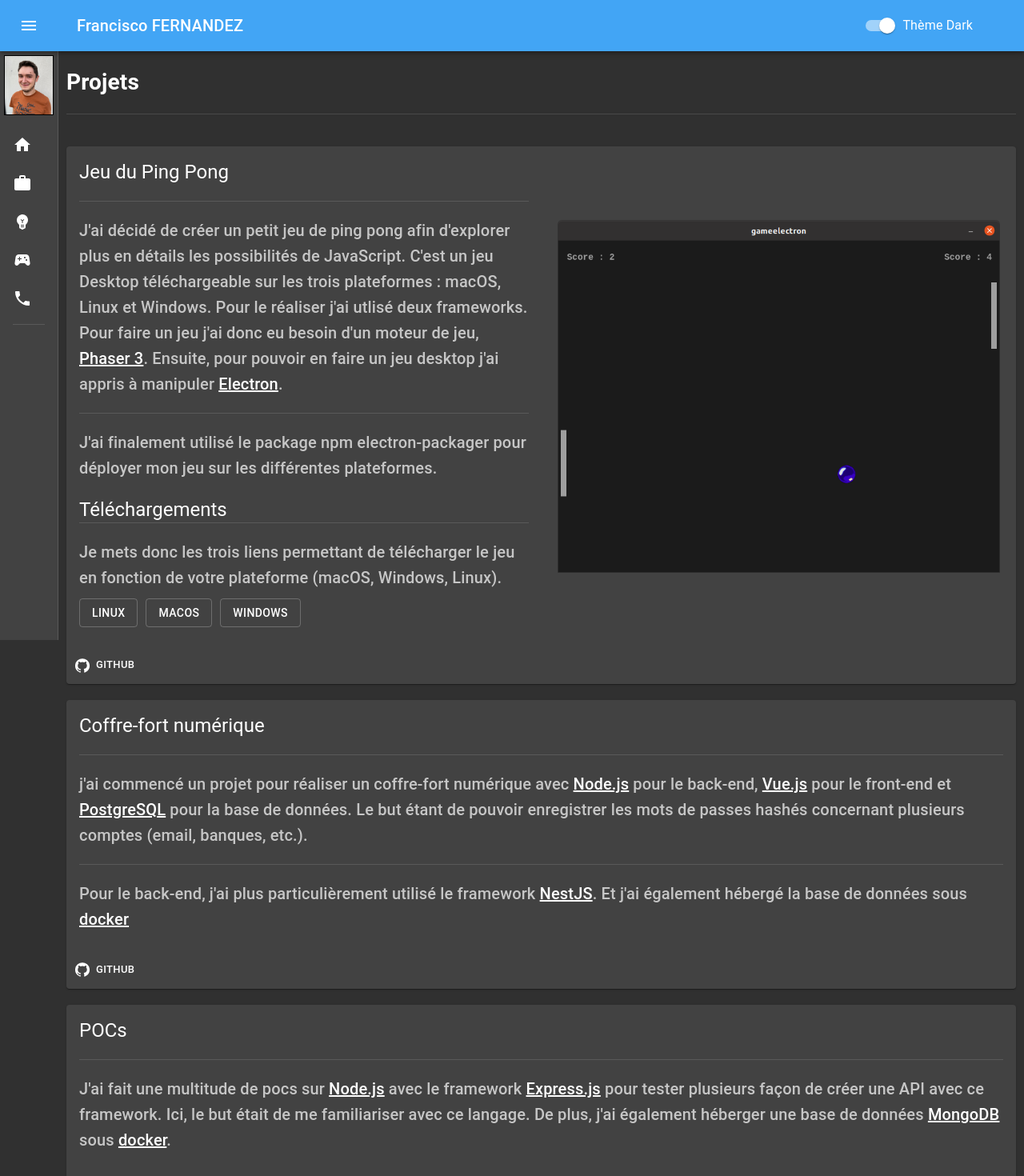
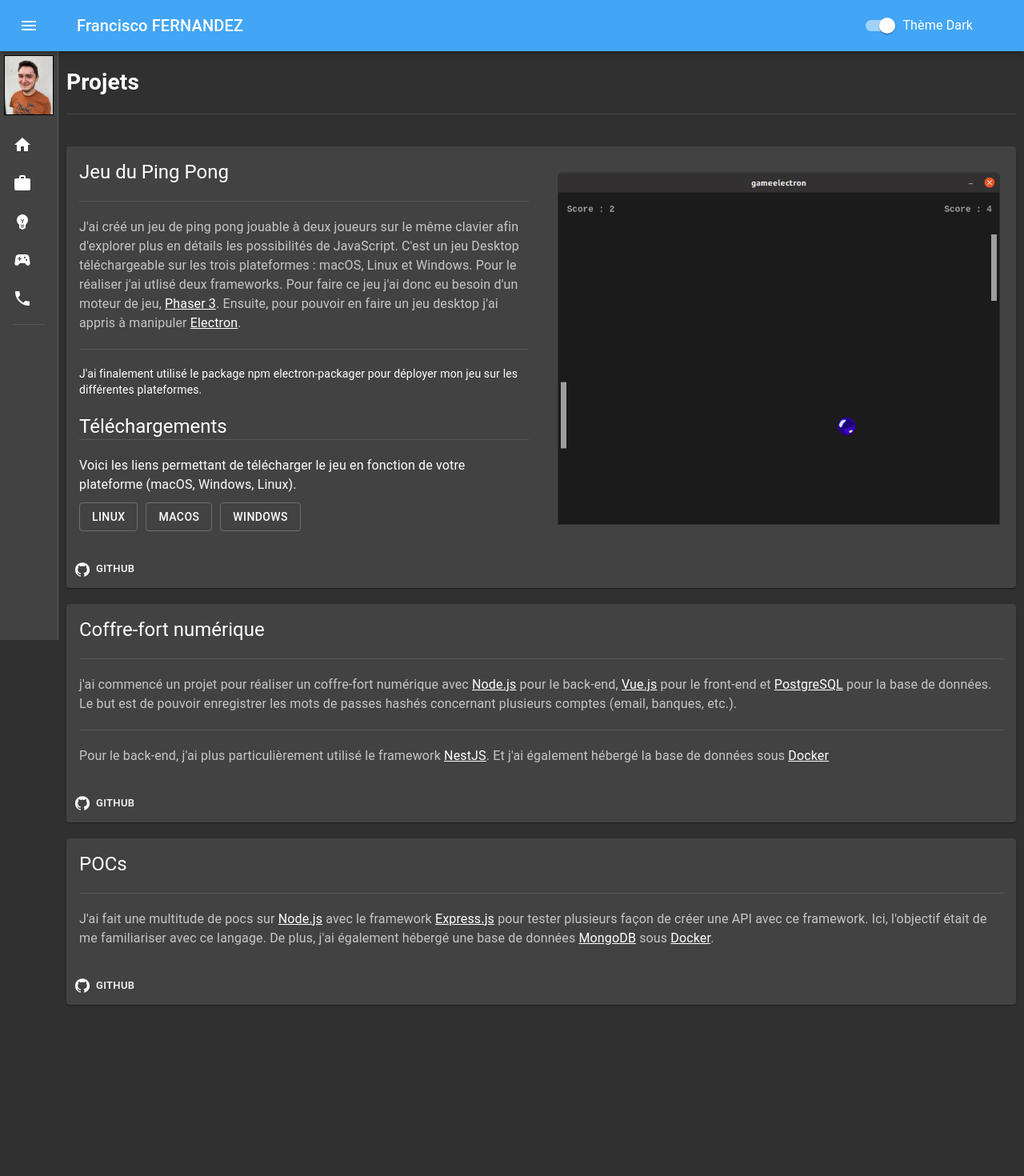
Before and after one commit to Bedhiver/websitefrancisco, a React (Create React App) app: page /projects in a window 1280 px wide. Shown: the top 1470 px of the page at 80% size. After the commit the page ends 1261 px from the top, so only its background shows below. Built offline with nearby package versions, Linux system fonts and the light colour scheme.

Commit message:
style: modifying font size and fix orthography in every components

```diff
--- a/src/App.js
+++ b/src/App.js
@@ -21,11 +21,6 @@
 
   const language = translateTo("french");
 
-  const path = {
-    toHello: "/hello",
-    toHome: "/",
-  };
-
   return (
     <ThemeProvider
       theme={isDark ? defaultTheme.darkTheme : defaultTheme.lightTheme}
@@ -37,7 +32,7 @@
               <DrawerLeft
                 onChangeTheme={onChangeTheme}
                 language={language}
-                content={<Dashboard path={path} />}
+                content={<Dashboard />}
               />
             </Route>
             <Route exact path="/experience">
--- a/src/assets/assetsDashboard.js
+++ b/src/assets/assetsDashboard.js
@@ -106,7 +106,7 @@
   other: [
     {
       img: logoDocker,
-      title: "docker",
+      title: "Docker",
     },
     {
       img: logoElectron,
--- a/src/assets/assetsProject.js
+++ b/src/assets/assetsProject.js
@@ -1,4 +1,4 @@
-import { Button } from "@material-ui/core";
+import { Button, Typography } from "@material-ui/core";
 import CustomExternalUrl from "../components/CustomExternalUrl";
 import pongScreen from "./pongScreen.png";
 import "./../styles/test.css";
@@ -37,7 +37,7 @@
     url: "https://www.mongodb.com/fr-fr",
   },
   {
-    wordLinked: "docker",
+    wordLinked: "Docker",
     url: "https://www.docker.com/",
   },
 ];
@@ -56,11 +56,11 @@
       {
         subTitle: "",
         description: (
-          <div>
-            J'ai décidé de créer un petit jeu de ping pong afin d'explorer plus
+          <Typography color="textSecondary">
+            J'ai créé un jeu de ping pong jouable à deux joueurs sur le même clavier afin d'explorer plus
             en détails les possibilités de JavaScript. C'est un jeu Desktop
             téléchargeable sur les trois plateformes : macOS, Linux et Windows.
-            Pour le réaliser j'ai utlisé deux frameworks. Pour faire un jeu j'ai
+            Pour le réaliser j'ai utlisé deux frameworks. Pour faire ce jeu j'ai
             donc eu besoin d'un moteur de jeu,{" "}
             {
               <CustomExternalUrl // Phaser 3
@@ -77,7 +77,7 @@
               />
             }
             .
-          </div>
+          </Typography>
         ),
       },
       {
@@ -88,14 +88,14 @@
       {
         subTitle: "Téléchargements",
         description: (
-          <div
+          <Typography
             style={{
               display: "flex",
               flexWrap: "wrap",
               gap: "10px",
             }}
           >
-            Je mets donc les trois liens permettant de télécharger le jeu en
+            Voici les liens permettant de télécharger le jeu en
             fonction de votre plateforme (macOS, Windows, Linux).
             <Button variant={"outlined"}>
               <CustomExternalUrl
@@ -124,7 +124,7 @@
                 isDecoration={false}
               />
             </Button>
-          </div>
+          </Typography>
         ),
       },
     ],
@@ -137,7 +137,7 @@
       {
         subTitle: "",
         description: (
-          <div>
+          <Typography color="textSecondary">
             j'ai commencé un projet pour réaliser un coffre-fort numérique avec{" "}
             {
               <CustomExternalUrl // Node.js
@@ -159,16 +159,16 @@
                 isDecoration={true}
               />
             }{" "}
-            pour la base de données. Le but étant de pouvoir enregistrer les
+            pour la base de données. Le but est de pouvoir enregistrer les
             mots de passes hashés concernant plusieurs comptes (email, banques,
             etc.).
-          </div>
+          </Typography>
         ),
       },
       {
         subTitle: "",
         description: (
-          <div>
+          <Typography color="textSecondary">
             Pour le back-end, j'ai plus particulièrement utilisé le framework{" "}
             {
               <CustomExternalUrl // NestJS
@@ -179,11 +179,11 @@
             . Et j'ai également hébergé la base de données sous{" "}
             {
               <CustomExternalUrl // docker
-                link={handleCorrectItem("docker")}
+                link={handleCorrectItem("Docker")}
                 isDecoration={true}
               />
             }
-          </div>
+          </Typography>
         ),
       },
     ],
@@ -196,7 +196,7 @@
       {
         subTitle: "",
         description: (
-          <div>
+          <Typography color="textSecondary">
             J'ai fait une multitude de pocs sur{" "}
             {
               <CustomExternalUrl // Node.js
@@ -212,8 +212,8 @@
               />
             }{" "}
             pour tester plusieurs façon de créer une API avec ce framework. Ici,
-            le but était de me familiariser avec ce langage. De plus, j'ai
-            également héberger une base de données{" "}
+            l'objectif était de me familiariser avec ce langage. De plus, j'ai
+            également hébergé une base de données{" "}
             {
               <CustomExternalUrl // MongoDB
                 link={handleCorrectItem("MongoDB")}
@@ -223,12 +223,12 @@
             sous{" "}
             {
               <CustomExternalUrl // docker
-                link={handleCorrectItem("docker")}
+                link={handleCorrectItem("Docker")}
                 isDecoration={true}
               />
             }
             .
-          </div>
+          </Typography>
         ),
       },
     ],
--- a/src/components/CardDashboardTechnology.js
+++ b/src/components/CardDashboardTechnology.js
@@ -1,5 +1,4 @@
 import { Card, CardContent, CardMedia, Typography } from "@material-ui/core";
-
 import React from "react";
 
 export default function CardDashboardTechnology({ imgSrc, title }) {
@@ -16,10 +15,6 @@
         <Typography gutterBottom variant="h5" component="h2">
           {title}
         </Typography>
-        {/* <Typography variant="body2" color="textSecondary" component="p">
-          Lizards are a widespread group of squamate reptiles, with over 6,000
-          species, ranging across all continents except Antarctica
-        </Typography> */}
       </CardContent>
     </Card>
   );
--- a/src/components/CardExperience.js
+++ b/src/components/CardExperience.js
@@ -33,7 +33,7 @@
       xs: 6,
       display: "block",
     };
-    if (imgSrc.img == null || dimensions.width < 960) {
+    if (imgSrc.img == null || dimensions.width < 1000) {
       param.xs = 9;
       param.display = "none";
     } else {
@@ -44,11 +44,9 @@
   }
 
   return (
-    // <div style={{ maxWidth: "1250px" }}>
     <div style={{ width: "100%" }}>
       <Card>
         <Grid container className={classes.grid}>
-          {/* <Grid item xs={3} className={classes.griditem}> */}
           <Grid item xs={3} style={{ display: isImageOrSmall().display }}>
             <CardMedia
               component="img"
@@ -89,7 +87,7 @@
                 {element.subTitle}
               </Typography>
               {element.descriptions.map((description, i) => (
-                <Typography color="textSecondary" variant="h6" key={i}>
+                <Typography color="textSecondary" key={i}>
                   {description}
                 </Typography>
               ))}
--- a/src/components/CardProject.js
+++ b/src/components/CardProject.js
@@ -65,9 +65,9 @@
                 </Typography>
                 <Divider />
                 <br />
-                <Typography variant="h6" color="textSecondary">
+                {/* <Typography variant="h6" color="textSecondary"> */}
                   {element.description}
-                </Typography>
+                {/* </Typography> */}
               </div>
             ))}
           </CardContent>
--- a/src/components/Dashboard.js
+++ b/src/components/Dashboard.js
@@ -1,6 +1,7 @@
 import React from "react";
 import { Divider, Typography } from "@material-ui/core";
 import CardDashboardWebsite from "./CardDashboardWebsite";
+import CardDashboardTechnology from "./CardDashboardTechnology";
 import { Grid, Paper } from "@material-ui/core";
 import {
   imgArray,
@@ -11,9 +12,8 @@
 import "./../styles/DashboardStyle.css";
 import DashboardStyle from "../styles/DashboardStyle";
 import DrawerLeftStyle from "../styles/DrawerLeftStyle";
-import CardDashboardTechnology from "./CardDashboardTechnology";
 
-export default function Main(props) {
+export default function Main() {
   const classes = DrawerLeftStyle();
   const customStyle = DashboardStyle();
 
--- a/src/components/Pong.js
+++ b/src/components/Pong.js
@@ -13,8 +13,8 @@
         <h2>Controles clavier :</h2>
         <p>Joueur 1 : Z et S</p>
         <p>
-          Joueur 2 : <span class="spanPong">&#8593;</span>
-          et <span class="spanPong">&#8595;</span>
+          Joueur 2 : <span className="spanPong">&#8593;</span>
+          et <span className="spanPong">&#8595;</span>
         </p>
         <iframe
           id="iframe-pong"
--- a/src/styles/CardExperienceStyle.js
+++ b/src/styles/CardExperienceStyle.js
@@ -3,7 +3,7 @@
 const CardExperienceStyle = makeStyles((theme) => ({
   typoTitle: {
     fontSize: "2.125rem",
-    "@media (max-width: 960px)": {
+    "@media (max-width: 1000px)": {
       fontSize: "1.5rem",
     },
     position: "relative",
@@ -24,7 +24,7 @@
     minWidth: "215px",
   },
   griditem: {
-    "@media (max-width: 960px)": {
+    "@media (max-width: 1000px)": {
       display: "none",
     },
   },
--- a/src/utils/DrawerLeftMenu.js
+++ b/src/utils/DrawerLeftMenu.js
@@ -21,7 +21,7 @@
     path: "/projects",
   },
   {
-    categoryName: "Jeu",
+    categoryName: "Ping Pong",
     icon: SportsEsportsIcon,
     path: "/games",
   },
```
